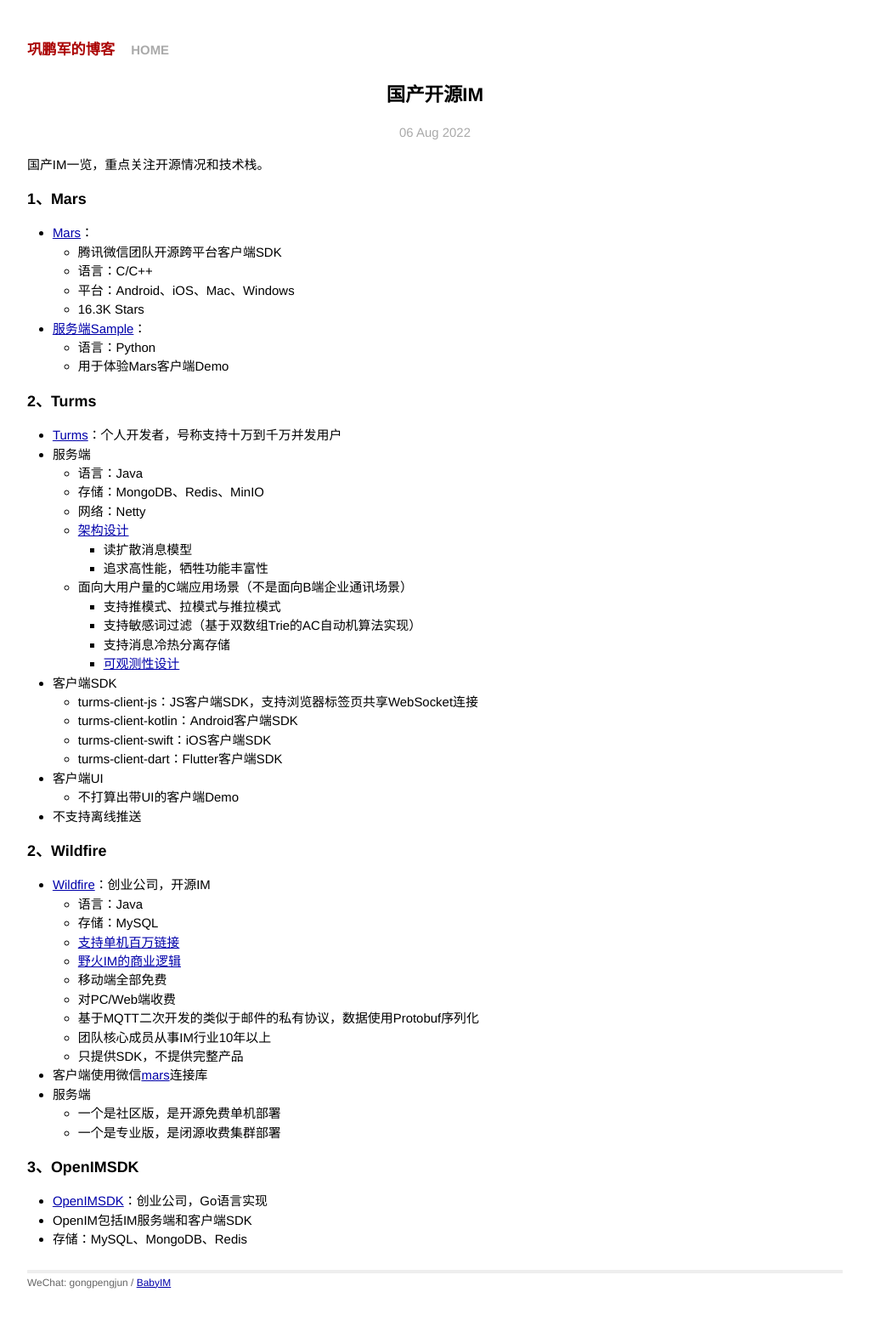
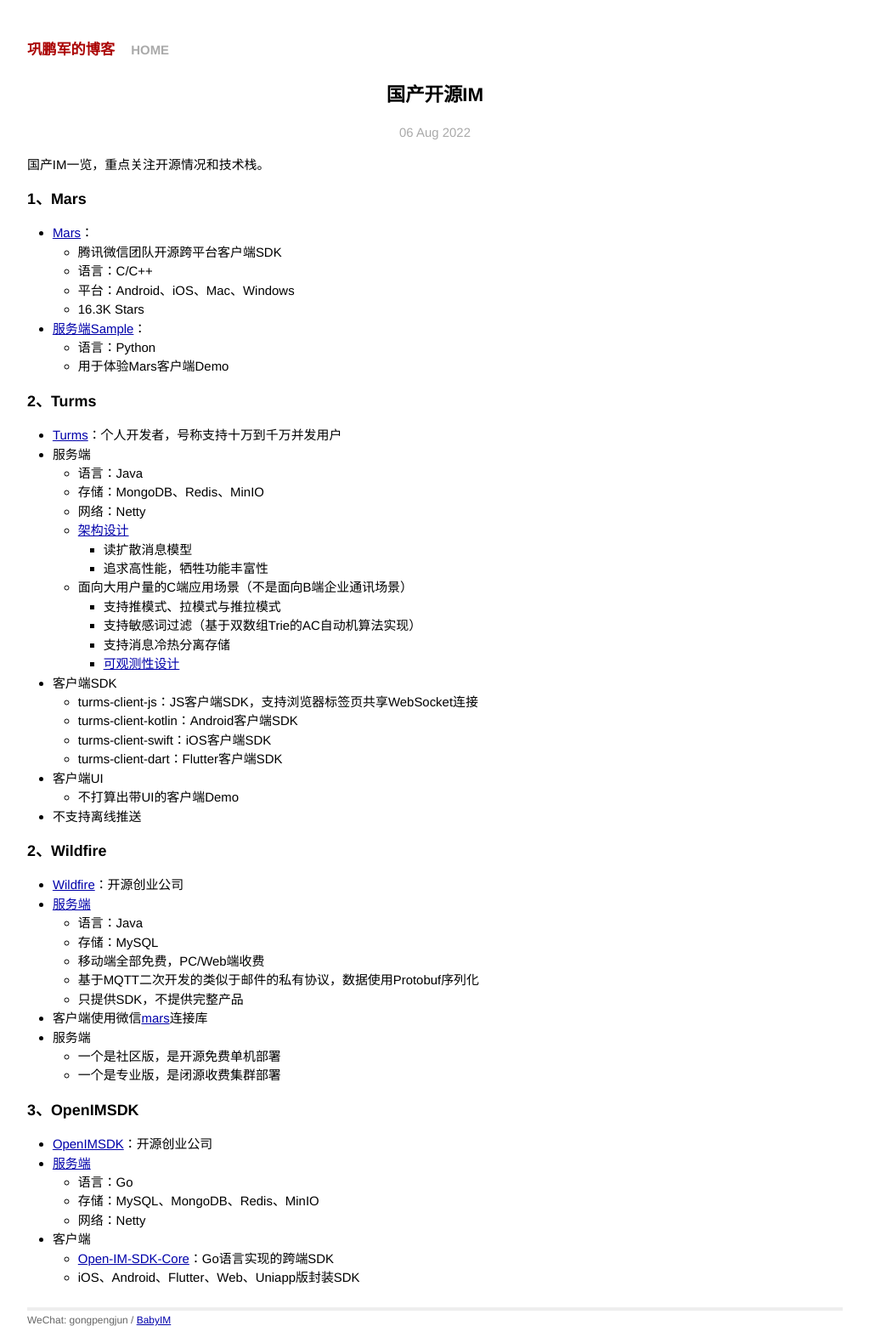
Before and after one commit to gongpengjun/gongpengjun.github.io, a Jekyll site: the page built from _posts/2022-08-06-im006-chinese-opensource-im.markdown, in a window 1280 px wide. Shown: the whole page at 85% size, without its empty margins (128-1151 px from the left). Built offline with Jekyll 4.4.1, drawn with Linux system fonts in a browser that asks for light colours; before the commit the page ends 1535 px from its top, so only the background shows below that.

Commit message:
refine doc

```diff
--- a/_posts/2022-08-06-im006-chinese-opensource-im.markdown
+++ b/_posts/2022-08-06-im006-chinese-opensource-im.markdown
@@ -47,15 +47,12 @@ categories: IM
 
 ### 2、Wildfire
 
-- [Wildfire](https://github.com/wildfirechat)：创业公司，开源IM
+- [Wildfire](https://wildfirechat.cn/)：开源创业公司
+- [服务端](https://github.com/wildfirechat/im-server)
   - 语言：Java
   - 存储：MySQL
-  - [支持单机百万链接](https://github.com/wildfirechat/C1000K_Test)
-  - [野火IM的商业逻辑](https://docs.wildfirechat.cn/blogs/%E9%87%8E%E7%81%ABIM%E7%9A%84%E5%95%86%E4%B8%9A%E9%80%BB%E8%BE%91.html)
-  - 移动端全部免费
-  - 对PC/Web端收费
+  - 移动端全部免费，PC/Web端收费
   - 基于MQTT二次开发的类似于邮件的私有协议，数据使用Protobuf序列化
-  - 团队核心成员从事IM行业10年以上
   - 只提供SDK，不提供完整产品
 - 客户端使用微信[mars](https://github.com/tencent/mars)连接库
 - 服务端
@@ -64,6 +61,11 @@ categories: IM
 
 ### 3、OpenIMSDK
 
-- [OpenIMSDK](https://github.com/OpenIMSDK)：创业公司，Go语言实现
-- OpenIM包括IM服务端和客户端SDK
-- 存储：MySQL、MongoDB、Redis
+- [OpenIMSDK](https://doc.rentsoft.cn/#/)：开源创业公司
+- [服务端](https://github.com/OpenIMSDK/Open-IM-Server)
+  - 语言：Go
+  - 存储：MySQL、MongoDB、Redis、MinIO
+  - 网络：Netty
+- 客户端
+  - [Open-IM-SDK-Core](https://github.com/OpenIMSDK/Open-IM-SDK-Core)：Go语言实现的跨端SDK
+  - iOS、Android、Flutter、Web、Uniapp版封装SDK
```
